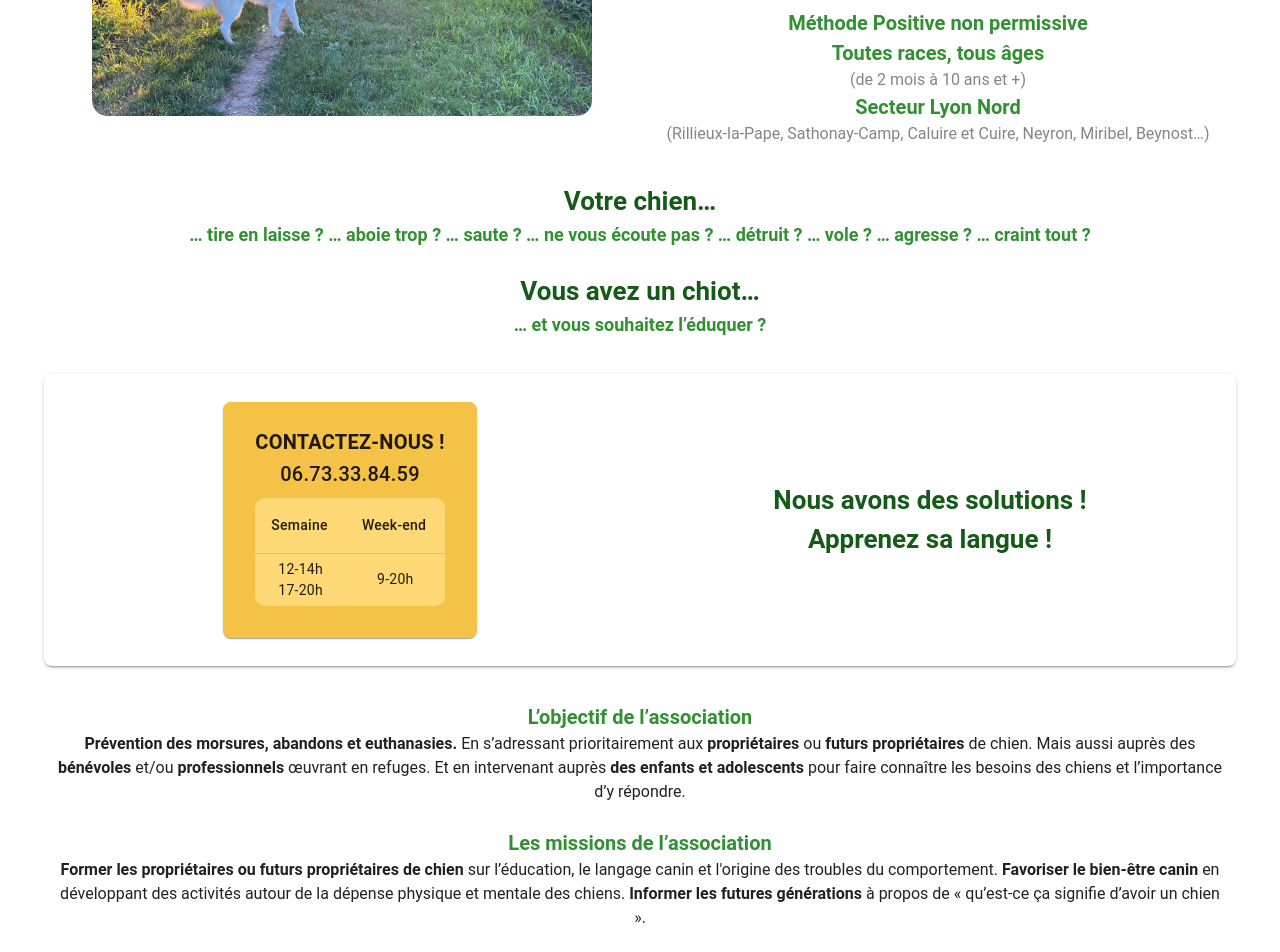
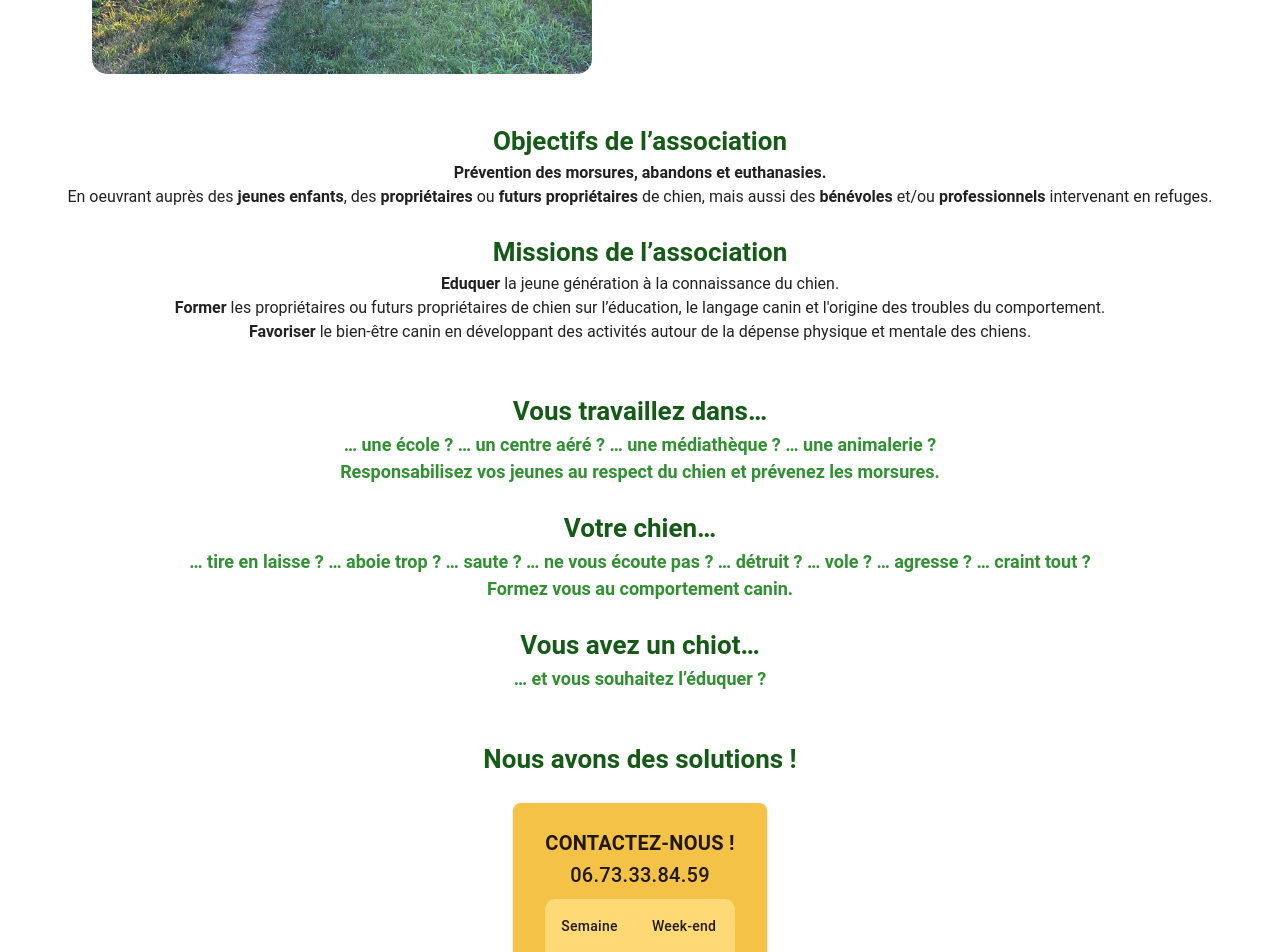
Before and after one commit to jjehl/canin_premiere_langue, a Vue app: page / in a window 1280 px wide. Shown: the part 400-1352 px from the top of the page. Built offline with nearby package versions, Linux system fonts and the light colour scheme.

Commit message:
ajout peccram

```diff
--- a/src/pages/index.vue
+++ b/src/pages/index.vue
@@ -23,49 +23,63 @@
       <!-- Texte à droite -->
       <v-col cols="12" md="6">
         <v-row class="green-background d-flex flex-column justify-center align-center text-center">
-            <h1>Comportement</h1>
-            <h1>Éducation canine</h1>
+            <h1>PECCRAM - Prévention des morsures</h1>
+            <h1>Comportement et Éducation canine</h1>
             <h1>Formation des maîtres</h1>
-            <h1>Prévention des morsures</h1>
+
 
 
         </v-row>
-        <v-row class="d-flex flex-column justify-center align-center text-center">
+
+      </v-col>
+    </v-row>
+    <v-row>
+      <v-col class="d-flex flex-column justify-center align-center text-center">
         <br>
-          <h3>Séances à domicile</h3>
-          <h3>Méthode Positive non permissive</h3>
-          <h3>Toutes races, tous âges </h3>
-          <p class="text-info">(de 2 mois à 10 ans et +)</p>
-          <h3>Secteur Lyon Nord </h3>
-          <p class="text-info">
-            (Rillieux-la-Pape, Sathonay-Camp, Caluire et Cuire, Neyron, Miribel,
-            Beynost…)
+        <h2>Objectifs de l’association</h2>
+        <p><b>Prévention des morsures, abandons et euthanasies.</b><br>
+          En oeuvrant auprès des <b>jeunes enfants</b>, des <b>propriétaires</b> ou <b>futurs propriétaires</b> de chien,
+          mais aussi des <b>bénévoles</b> et/ou <b>professionnels</b> intervenant en refuges.
         </p>
         <br>
-        </v-row>
+        <h2>Missions de l’association</h2>
+        <p>
+          <b>Eduquer</b> la jeune génération à la connaissance du chien.<br>
+          <b>Former</b> les propriétaires ou futurs propriétaires de chien sur l’éducation, le langage canin et
+          l'origine des troubles du comportement.<br>
+          <b>Favoriser</b> le bien-être canin en développant des activités autour de la
+          dépense physique et mentale des chiens.
+        </p>
+        <br>
       </v-col>
     </v-row>
+    <!-- Contenu supplémentaire en dessous -->
 
-    <!-- Contenu supplémentaire en dessous -->
     <v-row>
       <v-col class="d-flex flex-column justify-center align-center text-center">
+        <h2>Vous travaillez dans…</h2>
+        <p class="text-bold">
+          … une école ? … un centre aéré ? … une médiathèque ? … une animalerie ?
+          <br>Responsabilisez vos jeunes au respect du chien et prévenez les morsures.
+        </p>
+        <br>
         <h2>Votre chien…</h2>
         <p class="text-bold">
           … tire en laisse ? … aboie trop ? … saute ? … ne vous écoute pas ?
-          … détruit ? … vole ? … agresse ? … craint tout ?
+          … détruit ? … vole ? … agresse ? … craint tout ?<br>
+          Formez vous au comportement canin.
         </p>
         <br>
         <h2>Vous avez un chiot…</h2>
         <p class="text-bold">
           … et vous souhaitez l’éduquer ?
         </p>
-        <br>
+        <br><br>
+        <h2>Nous avons des solutions !</h2>
       </v-col>
     </v-row>
-    <v-row
-        class="d-flex flex-wrap justify-space-between justify-center align-center text-center pa-4 rounded-lg elevation-2">
-      <!-- contact à gauche -->
-      <v-col cols="12" md="6" class="d-flex flex-column justify-center align-center">
+    <v-row>
+      <v-col class="d-flex flex-column justify-center align-center text-center">
         <v-card class="pa-4 rounded-lg" style="background-color: #f3c247;">
           <v-card-title class="text-center">
             <strong>CONTACTEZ-NOUS !</strong>
@@ -89,37 +103,9 @@
           </v-card-text>
         </v-card>
       </v-col>
+    </v-row>
 
-      <!-- Texte à droite -->
-      <v-col cols="12" md="6">
 
-        <h2>Nous avons des solutions !</h2>
-        <h2>Apprenez sa langue !</h2>
-
-      </v-col>
-    </v-row>
-    <v-row>
-      <v-col class="d-flex flex-column justify-center align-center text-center">
-        <br>
-        <h3>L’objectif de l’association</h3>
-        <p><b>Prévention des morsures, abandons et euthanasies.</b>
-          En s’adressant prioritairement aux <b>propriétaires</b> ou <b>futurs propriétaires</b> de chien.
-          Mais aussi auprès des <b>bénévoles</b> et/ou <b>professionnels</b> œuvrant en refuges.
-          Et en intervenant auprès <b>des enfants et adolescents</b> pour faire connaître les besoins des chiens et
-          l’importance d’y répondre.
-        </p>
-        <br>
-        <h3>Les missions de l’association</h3>
-        <p>
-          <b>Former les propriétaires ou futurs propriétaires de chien</b> sur l’éducation, le langage canin et
-          l'origine des troubles du comportement.
-          <b>Favoriser le bien-être canin</b> en développant des activités autour de la
-          dépense physique et mentale des chiens.
-          <b>Informer les futures générations</b> à propos de « qu’est-ce ça signifie d’avoir un chien ».
-        </p>
-        <br>
-      </v-col>
-    </v-row>
   </v-container>
 </template>
 
--- a/src/pages/services.vue
+++ b/src/pages/services.vue
@@ -4,6 +4,19 @@
     <v-row class="d-flex flex-column justify-center align-center text-center">
       <p style="font-size: 0.9em;">Canin première langue - ASSOCIATION loi 1901 - Pour la prévention des morsures, des
         abandons et des euthanasies</p>
+    </v-row>
+    <v-row class="d-flex flex-column justify-center align-center text-center">
+      <br>
+      <h3>Séances à domicile</h3>
+      <h3>Méthode Positive non permissive</h3>
+      <h3>Toutes races, tous âges </h3>
+      <p class="text-info">(de 2 mois à 10 ans et +)</p>
+      <h3>Secteur Lyon Nord </h3>
+      <p class="text-info">
+        (Rillieux-la-Pape, Sathonay-Camp, Caluire et Cuire, Neyron, Miribel,
+        Beynost…)
+      </p>
+      <br>
     </v-row>
     <v-row class="green-background d-flex flex-column justify-center align-center text-center">
       <h1>Education Canine</h1>
```
Lines whose indentation alone changed are shown as unchanged.
